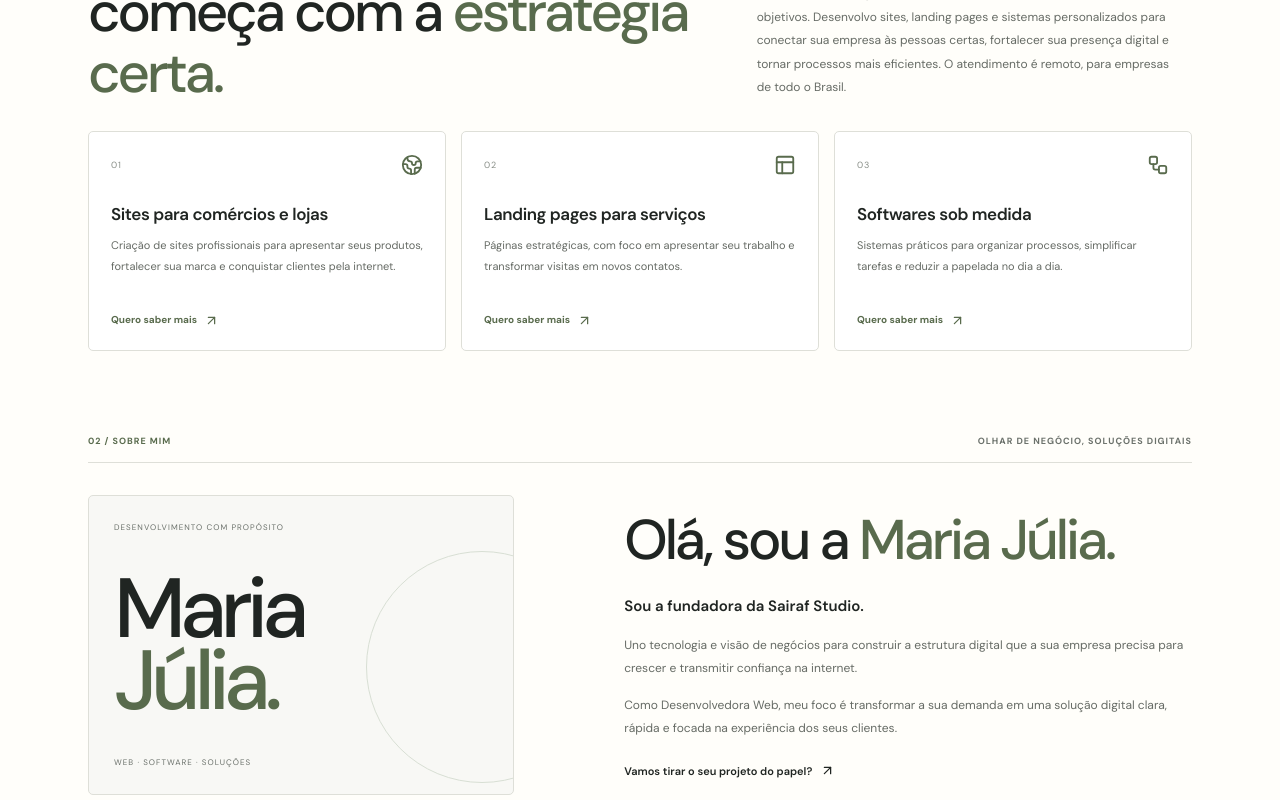
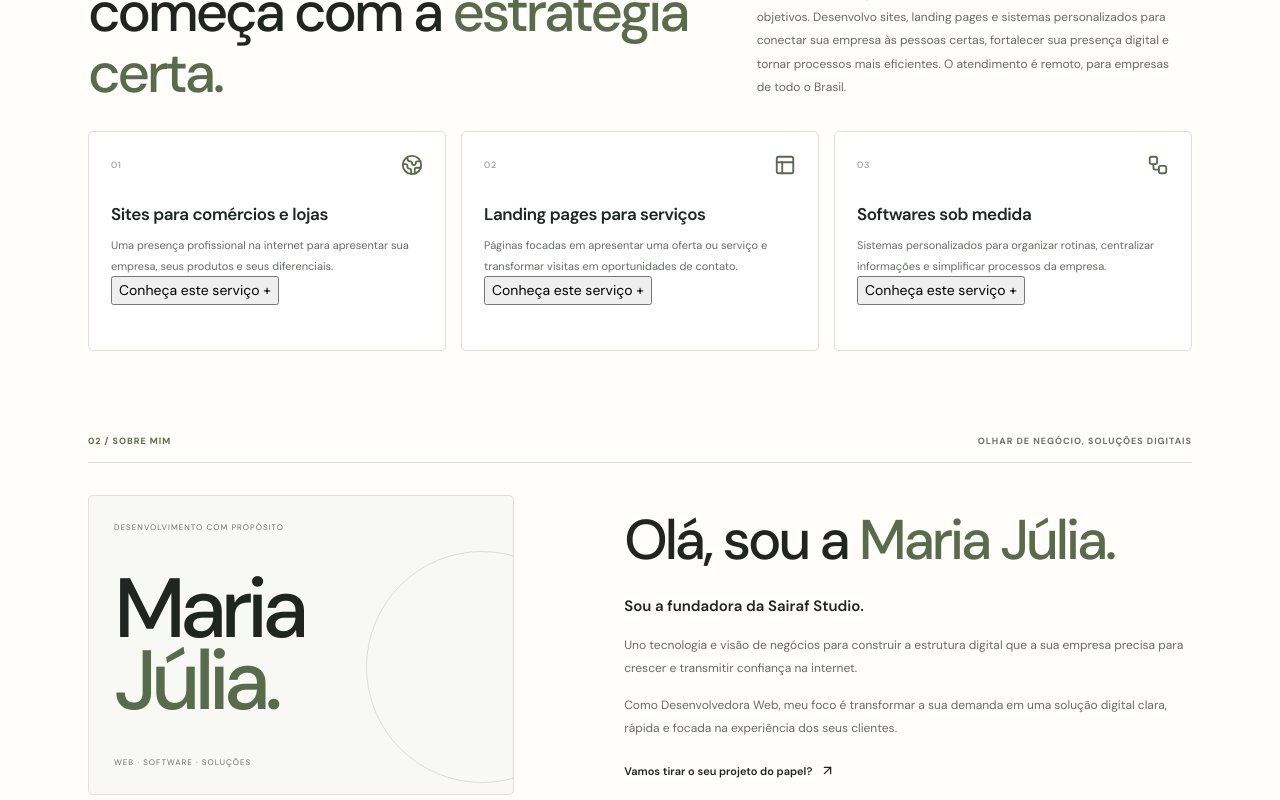
Before and after one commit to majufrss/sairafstudio, a Next.js app: page / in a window 1280 px wide. Shown: the part 980-1780 px from the top of the page. Built offline with nearby package versions, Linux system fonts and the light colour scheme.

Commit message:
Add expandable service details to homepage

```diff
--- a/app/page.tsx
+++ b/app/page.tsx
@@ -5,13 +5,14 @@ import { ArrowRight, ArrowUpRight, Menu, X, MessageCircle, CheckCircle2, Globe2,
 import styles from "./page.module.css";
 
 const services = [
-  { number: "01", title: "Sites para comércios e lojas", text: "Criação de sites profissionais para apresentar seus produtos, fortalecer sua marca e conquistar clientes pela internet.", icon: Globe2 },
-  { number: "02", title: "Landing pages para serviços", text: "Páginas estratégicas, com foco em apresentar seu trabalho e transformar visitas em novos contatos.", icon: PanelsTopLeft },
-  { number: "03", title: "Softwares sob medida", text: "Sistemas práticos para organizar processos, simplificar tarefas e reduzir a papelada no dia a dia.", icon: Workflow }
+  { number: "01", title: "Sites para comércios e lojas", text: "Uma presença profissional na internet para apresentar sua empresa, seus produtos e seus diferenciais.", detail: "Um site institucional funciona como a casa digital da sua empresa: reúne as informações que o cliente precisa para conhecer seu negócio, confiar na sua marca e entrar em contato.", includes: ["Apresentação da empresa, produtos ou serviços", "Páginas e seções organizadas conforme seu objetivo", "Layout responsivo para celular, tablet e computador", "Botões de contato e integração com WhatsApp", "Configurações básicas de SEO para mecanismos de busca"], process: "Alinhamos seus objetivos, organizamos o conteúdo, desenvolvo o site e revisamos tudo antes da publicação.", icon: Globe2 },
+  { number: "02", title: "Landing pages para serviços", text: "Páginas focadas em apresentar uma oferta ou serviço e transformar visitas em oportunidades de contato.", detail: "A landing page é uma página construída em torno de um objetivo específico, como receber pedidos de orçamento, captar contatos ou divulgar um serviço, com uma comunicação direta e chamadas para ação bem posicionadas.", includes: ["Estrutura de conteúdo orientada à conversão", "Apresentação clara dos benefícios e diferenciais", "Chamadas para ação e contato pelo WhatsApp", "Design responsivo e navegação objetiva", "Configurações básicas de SEO e compartilhamento"], process: "Definimos o público e a ação desejada, estruturamos a mensagem, desenvolvo a página e ajustamos a experiência para diferentes telas.", icon: PanelsTopLeft },
+  { number: "03", title: "Softwares sob medida", text: "Sistemas personalizados para organizar rotinas, centralizar informações e simplificar processos da empresa.", detail: "Quando planilhas e tarefas manuais já não dão conta da rotina, um sistema sob medida pode reunir etapas e informações em um fluxo mais organizado, pensado para a realidade da sua operação.", includes: ["Levantamento dos processos e necessidades", "Definição das funcionalidades prioritárias", "Desenvolvimento de telas e fluxos personalizados", "Organização de dados conforme o escopo", "Testes e orientações para uso da solução"], process: "Começamos entendendo o processo que precisa melhorar. Depois definimos o escopo, desenvolvemos por etapas e validamos a solução com você.", icon: Workflow }
 ];
 
 export default function HomePage() {
   const [menuOpen, setMenuOpen] = useState(false);
+  const [activeService, setActiveService] = useState<string | null>(null);
   const [sent, setSent] = useState(false);
   const [form, setForm] = useState({ name: "", email: "", message: "" });
   const [error, setError] = useState("");
@@ -51,7 +52,7 @@ export default function HomePage() {
     <section className={`${styles.services} ${styles.section}`} id="servicos">
       <div className={styles.sectionLabel}><span>01 / SOLUÇÕES E SERVIÇOS</span><span>TECNOLOGIA ALINHADA AO SEU OBJETIVO</span></div>
       <div className={styles.servicesIntro}><h2>Uma boa presença digital começa com a <em>estratégia certa.</em></h2><p>Cada projeto começa com o entendimento do seu negócio e dos seus objetivos. Desenvolvo sites, landing pages e sistemas personalizados para conectar sua empresa às pessoas certas, fortalecer sua presença digital e tornar processos mais eficientes. O atendimento é remoto, para empresas de todo o Brasil.</p></div>
-      <div className={styles.serviceGrid}>{services.map(service => <article className={styles.serviceCard} key={service.number}><div className={styles.serviceTop}><span>{service.number}</span><service.icon size={22}/></div><h3>{service.title}</h3><p>{service.text}</p><a href="#contato" aria-label={`Conversar sobre ${service.title}`}>Quero saber mais <ArrowUpRight size={15}/></a></article>)}</div>
+      <div className={styles.serviceGrid}>{services.map(service => <article className={`${styles.serviceCard} ${activeService === service.number ? styles.serviceCardActive : ""}`} key={service.number}><div className={styles.serviceTop}><span>{service.number}</span><service.icon size={22}/></div><h3>{service.title}</h3><p>{service.text}</p><button className={styles.serviceToggle} type="button" aria-expanded={activeService === service.number} onClick={() => setActiveService(activeService === service.number ? null : service.number)}>{activeService === service.number ? "Fechar detalhes" : "Conheça este serviço"} <span>{activeService === service.number ? "−" : "+"}</span></button>{activeService === service.number && <div className={styles.serviceDetails}><p>{service.detail}</p><h4>O que pode estar incluído</h4><ul>{service.includes.map(item => <li key={item}>{item}</li>)}</ul><h4>Como funciona</h4><p>{service.process}</p><a className={styles.serviceContact} href={`https://wa.me/5548984339780?text=${encodeURIComponent("Olá! Gostaria de conversar sobre " + service.title + ".")}`} target="_blank" rel="noreferrer">Conversar sobre este serviço <ArrowUpRight size={15}/></a></div>}</article>)}</div>
     </section>
     <section className={`${styles.about} ${styles.section}`} id="sobre">
       <div className={styles.sectionLabel}><span>02 / SOBRE MIM</span><span>OLHAR DE NEGÓCIO, SOLUÇÕES DIGITAIS</span></div>
```
